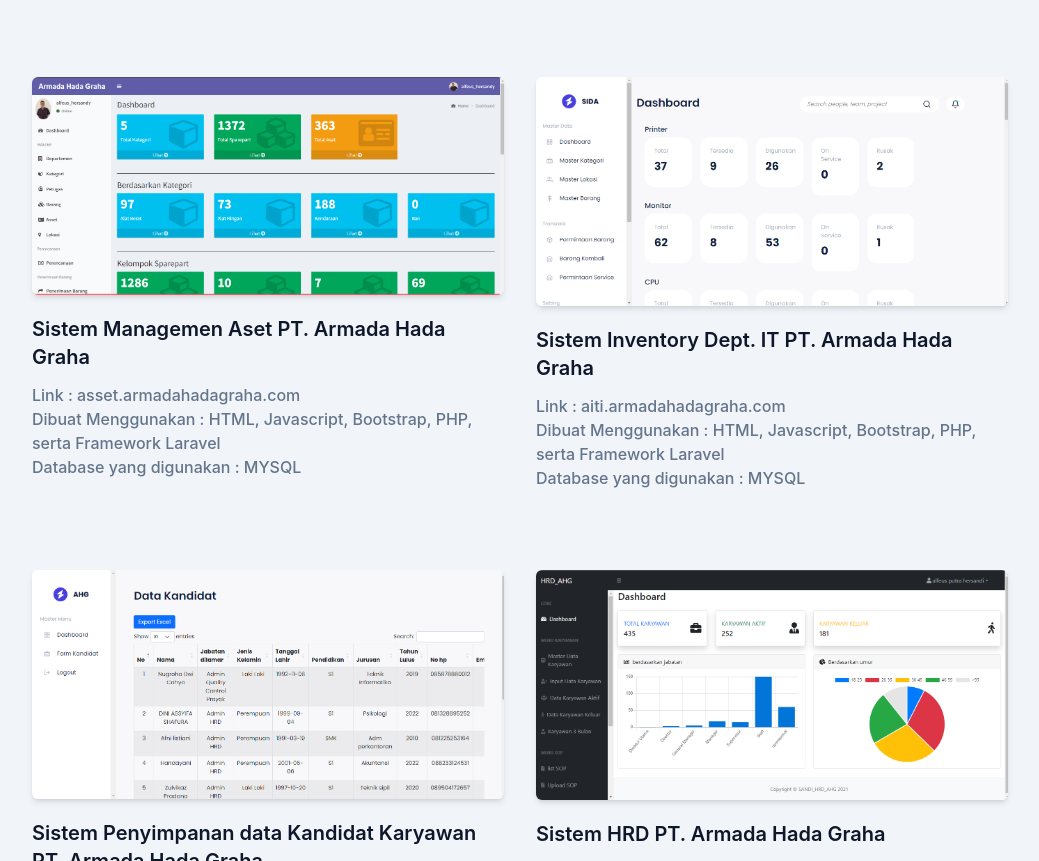
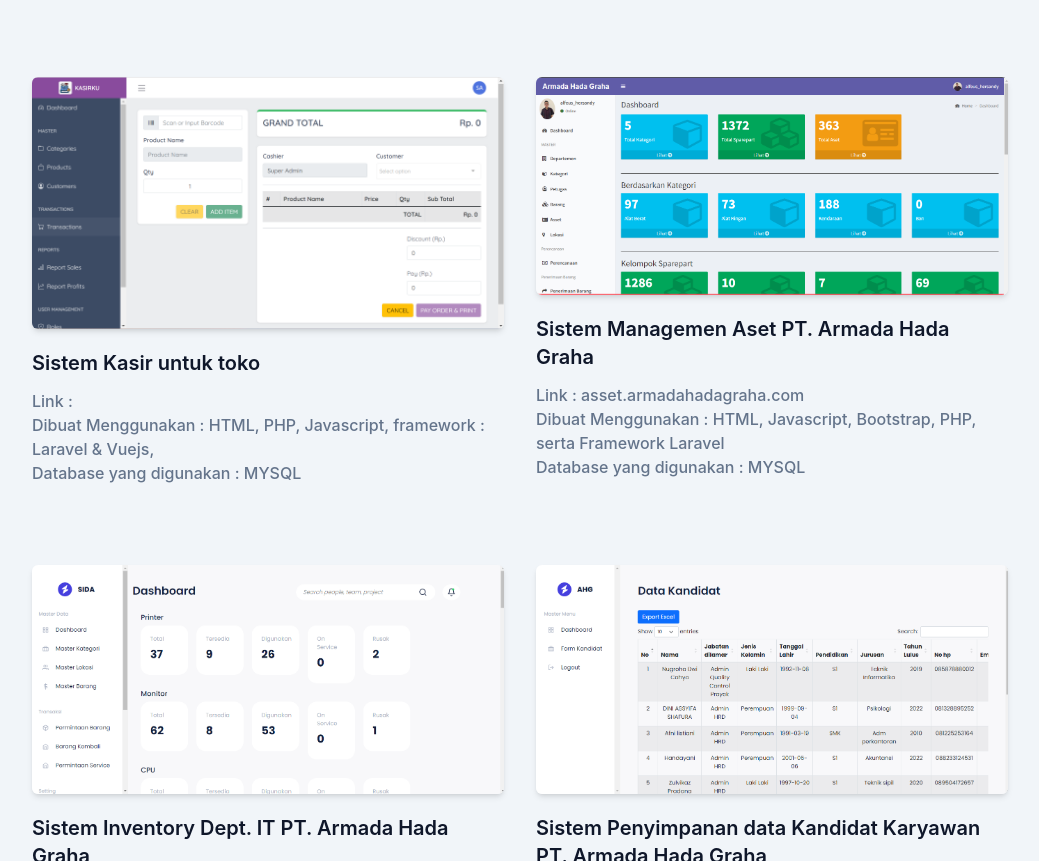
Before and after one commit to alfeushersandy/alfeushersandy.github.io, a website: page index.html in a window 1280 px wide. Shown: the part 1836-2697 px from the top of the page, without its empty margins (120-1159 px from the left). Drawn offline with Linux system fonts and the light colour scheme.

Commit message:
portofolio terbaru

```diff
--- a/index.html
+++ b/index.html
@@ -148,6 +148,15 @@
         </div>
 
         <div class="flex w-full flex-wrap justify-center px-4 xl:mx-auto xl:w-10/12">
+          <div class="mb-12 p-4 md:w-1/2">
+            <div class="overflow-hidden rounded-md shadow-md">
+              <img src="dist/img/portfolio/kasirku.png" alt="Landing Page" width="w-full" />
+            </div>
+            <h3 class="mt-5 mb-3 text-xl font-semibold text-dark dark:text-white">Sistem Kasir untuk toko</h3>
+            <p class="text-base font-medium text-secondary">Link :</p>
+            <p class="text-base font-medium text-secondary">Dibuat Menggunakan : HTML, PHP, Javascript, framework : Laravel & Vuejs, </p>
+            <p class="text-base font-medium text-secondary">Database yang digunakan : MYSQL</p>
+          </div>
           <div class="mb-12 p-4 md:w-1/2">
             <div class="overflow-hidden rounded-md shadow-md">
               <img src="dist/img/portfolio/sandi_asset.png" alt="Landing Page" width="w-full" />
```
Also changed, not shown: dist/img/portfolio/kasirku.png (added).
